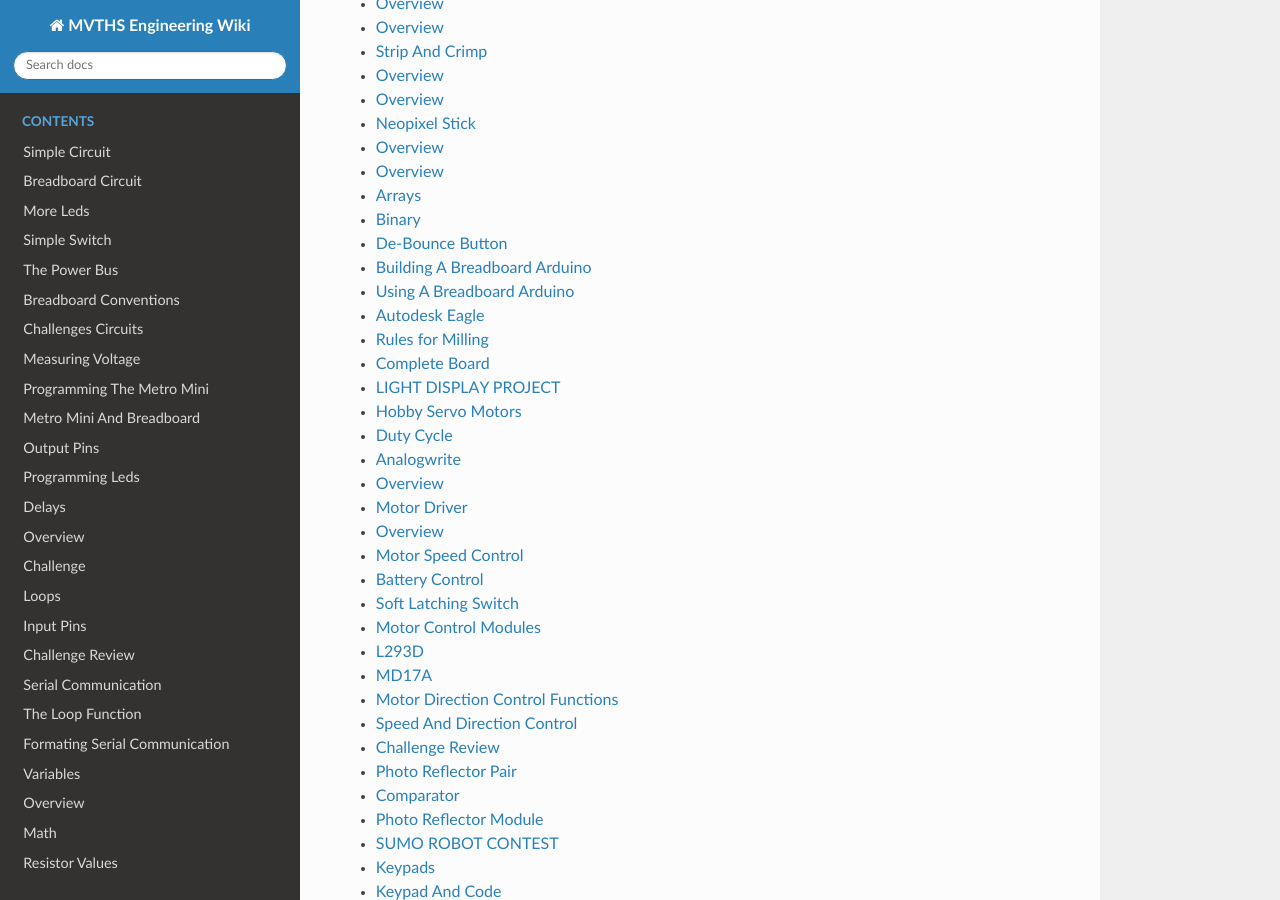
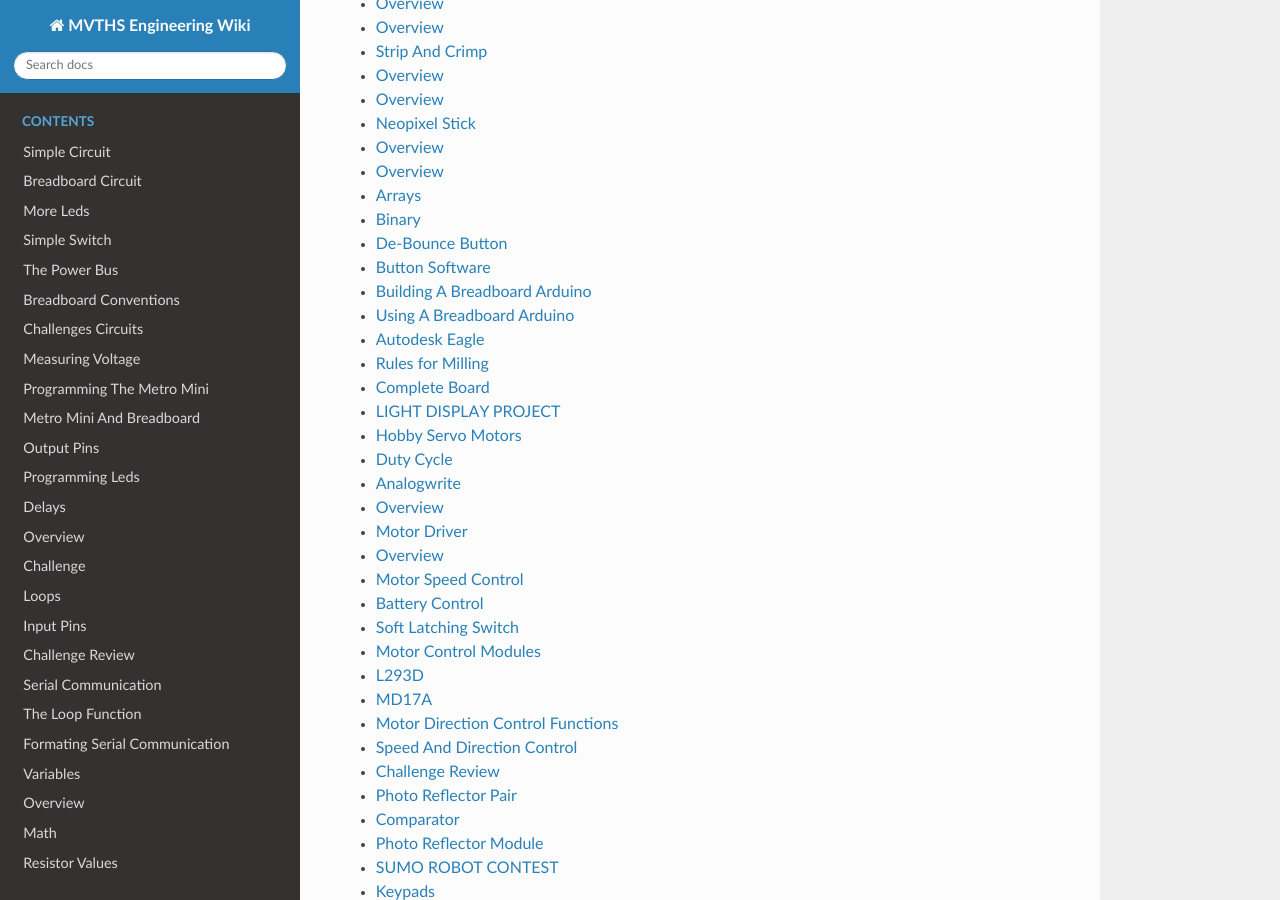
Before and after one commit to maxtkc/mvths-wiki, a Sphinx documentation site: the page built from docs/index.rst, in a window 1280 px wide and 900 px high, scrolled down 1656 px. Built offline with Sphinx 7.4.7 and the Read the Docs theme 2.0.0, drawn with Linux system fonts in a browser that asks for light colours; pages that are not in the unit, such as notebooks, are missing from menus.

Commit message:
Update index.rst

```diff
--- a/docs/index.rst
+++ b/docs/index.rst
@@ -80,6 +80,7 @@ The following is a list of guides for learning about electronics and software in
    037d-arrays
    040-binary
    042-de-bounce-button
+   042b-button-software
    043-building-a-breadboard-arduino
    044-using-a-breadboard-arduino
    045-autodesk-eagle
```
